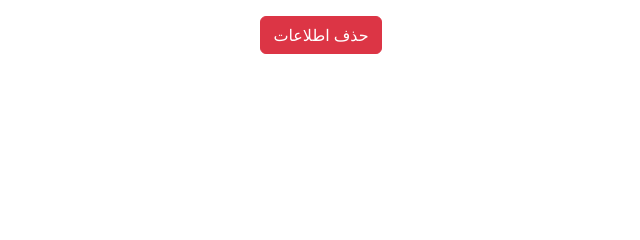
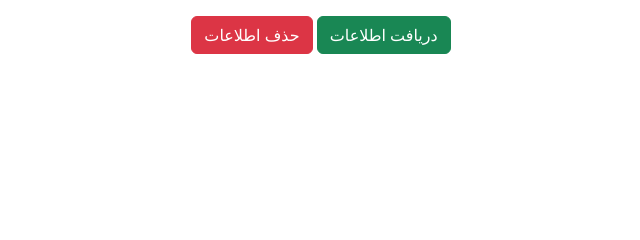
Before and after one commit to Alirezaaraby/online-block-randomization, a Django app: page /dashboard/ in a window 1280 px wide. Shown: the part 87-327 px from the top of the page, without its empty margins (319-959 px from the left). Run offline with Django 4.2, Linux system fonts and the light colour scheme; data that the repository does not hold is empty; some libraries are stand-ins or nearby versions.

Commit message:
csv output added

```diff
--- a/templates/dashboard.html
+++ b/templates/dashboard.html
@@ -44,6 +44,9 @@
       </tbody>
     </table>
     <div class="text-center">
+      <button type="button" class="btn btn-success" data-bs-toggle="modal" data-bs-target="#download">
+        دریافت اطلاعات
+      </button>
       <button type="button" class="btn btn-danger" data-bs-toggle="modal" data-bs-target="#exampleModal">
         حذف اطلاعات
       </button>
@@ -61,7 +64,7 @@
             با تایید این فرم تمامی اطلاعات ورودی حذف میشود. آیا تایید میکنید؟
           </div>
           <div class="modal-footer">
-            <button href=type="button" class="btn btn-secondary" data-bs-dismiss="modal">بستن</button>
+            <button type="button" class="btn btn-secondary" data-bs-dismiss="modal">بستن</button>
             <form method="post" action="{% url 'view.patient' %}">
               {% csrf_token %}
               <button type="submit" class="btn btn-danger">حذف</button>
@@ -71,6 +74,26 @@
       </div>
     </div>
 
+    <div class="modal fade" id="download" tabindex="-1" aria-labelledby="download" aria-hidden="true">
+      <div class="modal-dialog">
+        <div class="modal-content">
+          <div class="modal-header">
+            <h1 class="modal-title fs-5" id="exampleModalLabel">دریافت اطلاعات</h1>
+            <button type="button" class="btn-close" data-bs-dismiss="modal" aria-label="Close"></button>
+          </div>
+          <div class="modal-body text-center">
+            <p>فرمت دریافتی خود را انتخاب کنید</p>
+            <br>
+            <a href="{% url 'csv.patient' %}" class="btn btn-success" style="width: 70%;">دریافت اطلاعات</a>
+
+          </div>
+          <div class="modal-footer">
+            <button href="button" class="btn btn-secondary" data-bs-dismiss="modal">بستن</button>
+          </div>
+        </div>
+      </div>
+    </div>
+
   </div>
 </body>
 
```
